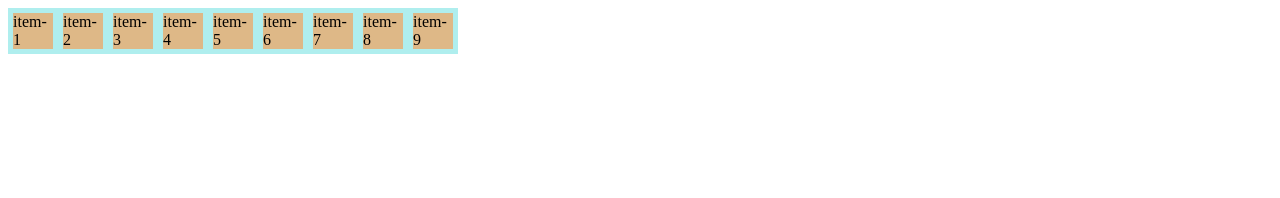
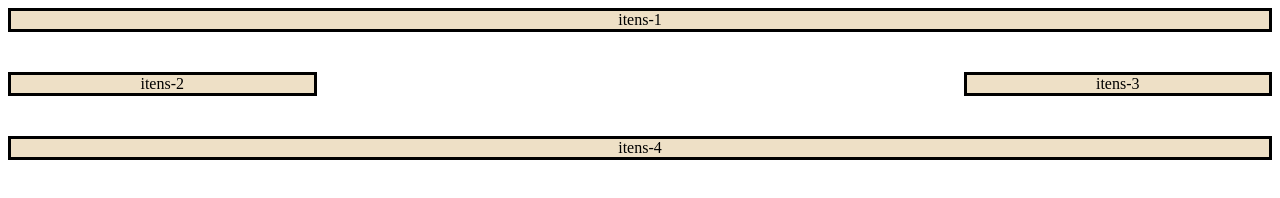
Before and after one commit to Ayrtonley1402/DEV_WEBIOS_2024, a plain HTML site: page CSS/CSS10-Grid/index.html in a window 1280 px wide. Drawn offline with Linux system fonts and the light colour scheme.

Commit message:
CSS10-Grid

```diff
--- a/CSS/CSS07-Pseudo/ExecicíoCasa/style.css
+++ b/CSS/CSS07-Pseudo/ExecicíoCasa/style.css
@@ -1,4 +1,4 @@
-body{
+ body{
     background-image: url(download\ \(1\).jpg);
     background-repeat: no-repeat;
     background-size: 65%;
--- a/CSS/CSS10-Grid/index.html
+++ b/CSS/CSS10-Grid/index.html
@@ -3,9 +3,10 @@
 <head>
     <meta charset="UTF-8">
     <link rel="stylesheet" href="./style.css">
+    <title>CSS-10</title>
 </head>
 <body>
-    <div id="container">
+    <!-- <div id="container">
        <div class="itens" id="item-1">item-1</div>
        <div class="itens" id="item-2">item-2</div>
        <div class="itens" id="item-3">item-3</div>
@@ -16,7 +17,22 @@
        <div class="itens" id="item-8">item-8</div>
        <div class="itens" id="item-9">item-9</div>
 
+    </div> -->
 
-    </div>
+  <section id="container">
+    <div class="itens" id="item-1">itens-1</div>
+    <div class="itens" id="item-2">itens-2</div>
+    <div class="itens" id="item-3">itens-3</div>
+    <div class="itens" id="item-4">itens-4</div>
+    <!-- <div class="itens">item 5</div>
+    <div class="itens">item 6</div>
+    <div class="itens">item 7</div>
+    <div class="itens">item 8</div>
+    <div class="itens">item 9</div>
+    <div class="itens">item 10</div>
+    <div class="itens">item 11</div>
+    <div class="itens">item 12</div> -->
+  </section>
+
 </body>
 </html>
--- a/CSS/CSS10-Grid/style.css
+++ b/CSS/CSS10-Grid/style.css
@@ -1,14 +1,53 @@
-#container{
+/* #container{
     display: grid;
     /* grid-template-columns: 100px 50px 50px 50px 50px 50px 50px 50px 50px; */
-    grid-template-columns: repeat(9, 50px);
+    /* grid-template-columns: repeat(9, 50px);
     /* grid-template-columns: repeat(9, 1fr); */
-}
+/* } */
 
-.itens{
+/* .itens{
     border:5px solid paleturquoise;
     background-color:burlywood;
-}
+}   */
 
 /* para criar colunas no grid: grid-template-columns
 Para criar linhas: grid-template-rows */
+
+
+#container{
+    display: grid;
+    grid-template-columns: repeat(4, 1fr);
+    /* grid-template-rows: repeat(3, 50px); */
+    grid-template-areas: "header header header header" "main main . sidebar" "footer footer footer footer";
+    column-gap: 10px;
+    row-gap: 40px;
+    /* border: 10px solid wheat; */
+    /* padding: 20px; */
+    /* justify-items: center; Horizontal */
+    /* align-items: center;  /* Vertical*/
+}
+
+#item-1{
+    grid-area: header;
+}
+
+#item2{
+    grid-area: main;
+}
+
+#item-3{
+    grid-area: sidebar;
+}
+
+#item-4{
+    grid-area: footer;
+}
+
+
+.itens{
+    border: 3px solid black;
+    background-color: rgb(238, 224, 198);
+    /* width: 50%;
+    height: 50%; */
+    text-align: center;
+}
```
Also changed, not shown: CSS/CSS07-Pseudo/ExecicíoCasa/index.html (+2 -2 lines).
